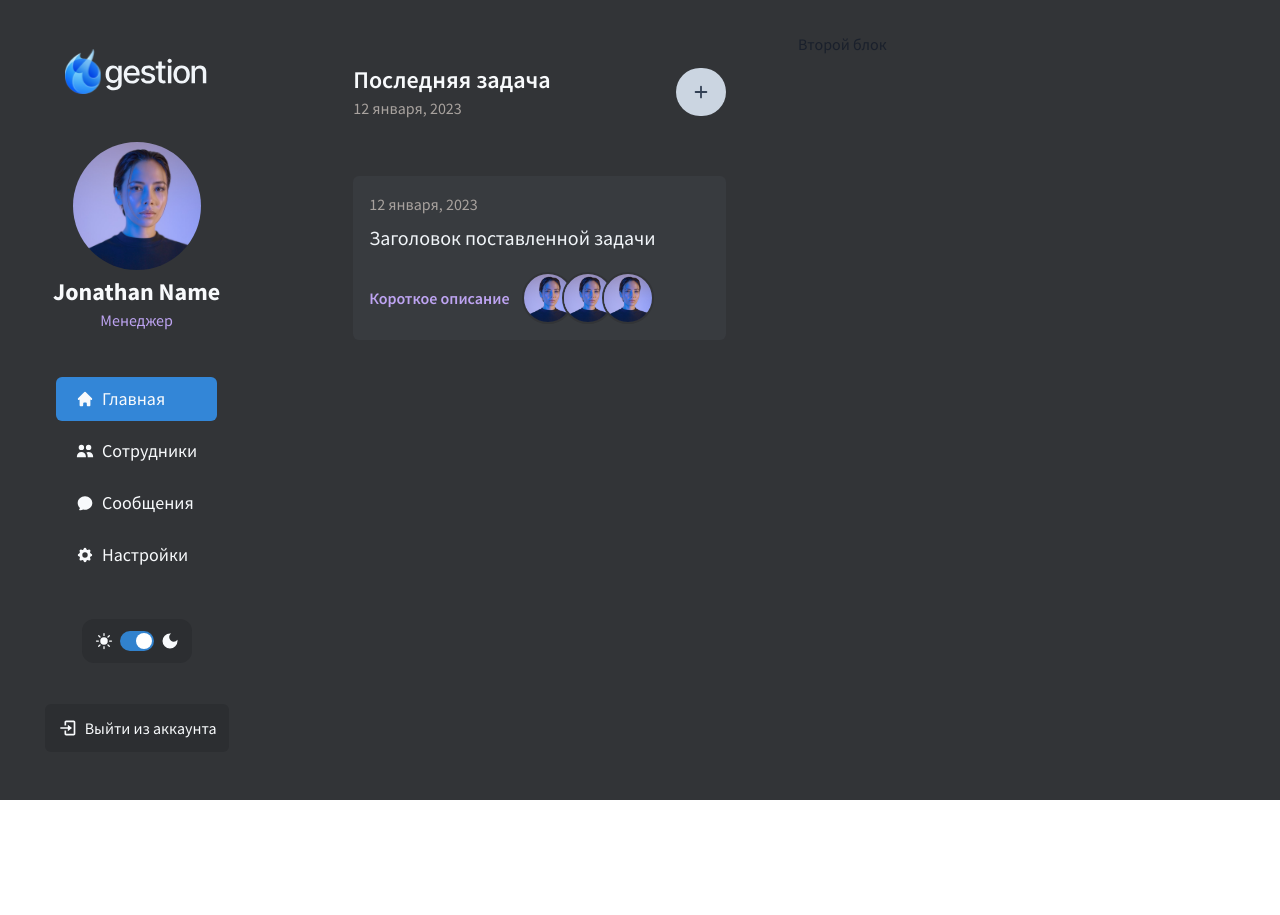
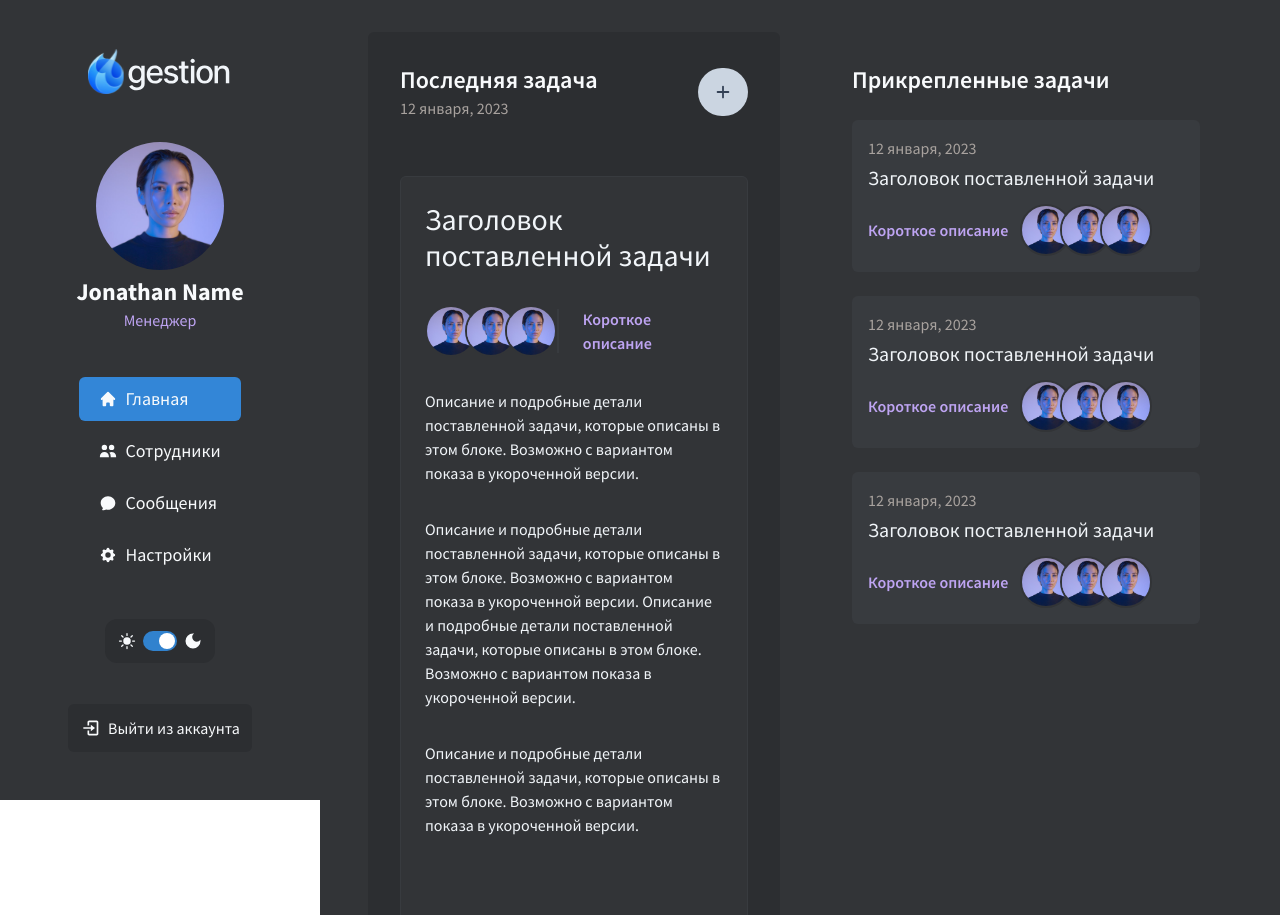
Before and after one commit to shtramvasov/gestion-cms, a React (Vite) app: page / in a window 1280 px wide. Shown: the top 915 px of the page. Before the commit the page ends 800 px from the top, so only its background shows below. Built offline with nearby package versions, Linux system fonts and the light colour scheme.

Commit message:
PinnedSection and Sidebar fix

```diff
--- a/src/components/Layout/Layout.module.scss
+++ b/src/components/Layout/Layout.module.scss
@@ -3,7 +3,7 @@
 }
 
 .wrapper {
-	@apply flex flex-wrap py-8 px-12 w-full bg-slate-200 dark:bg-gest-slate-700;
+	@apply flex flex-wrap md:ml-80 py-8 px-12 w-full bg-slate-200 dark:bg-gest-slate-700;
 
   h1 {
     @apply h-1/2 w-1/4
--- a/src/components/Layout/Sidebar/Sidebar.module.scss
+++ b/src/components/Layout/Sidebar/Sidebar.module.scss
@@ -1,6 +1,6 @@
 .sidebar {
-	@apply flex justify-between md:justify-items-stretch items-center
+	@apply flex md:fixed md:h-screen justify-between md:justify-items-stretch items-center
     px-5 py-4 md:px-0 md:flex-col md:py-12
-    w-screen md:w-80
+    md:w-80
   bg-slate-100 text-gray-800 dark:bg-gest-slate-700 dark:text-slate-50;
 }
--- a/src/pages/DashboardPage/DashboardPage.module.scss
+++ b/src/pages/DashboardPage/DashboardPage.module.scss
@@ -1,7 +1,3 @@
 .container {
 	@apply flex flex-col lg:flex-row gap-6 lg:gap-10 w-full;
 }
-
-.second {
-	@apply bg-slate-400 dark:bg-gest-slate-700 lg:w-1/2;
-}
--- a/src/pages/DashboardPage/DashboardPage.tsx
+++ b/src/pages/DashboardPage/DashboardPage.tsx
@@ -1,6 +1,7 @@
 import { FC } from 'react'
 import Layout from '@components/Layout/Layout'
 import TasksSection from '@pages/DashboardPage/TasksSection/TasksSection'
+import PinnedSection from './PinnedSection/PinnedSection'
 import styles from './DashboardPage.module.scss'
 
 const DashboardPage: FC = () => {
@@ -8,7 +9,7 @@ const DashboardPage: FC = () => {
 		<Layout>
 			<div className={styles.container}>
 				<TasksSection />
-				<div className={styles.second}>Второй блок</div>
+				<PinnedSection />
 			</div>
 		</Layout>
 	)
--- /dev/null
+++ b/src/pages/DashboardPage/PinnedSection/PinnedSection.module.scss
@@ -0,0 +1,3 @@
+.container {
+  @apply flex flex-col gap-6 dark:bg-gest-slate-700 lg:w-1/2 p-6 lg:p-8
+}
--- /dev/null
+++ b/src/pages/DashboardPage/PinnedSection/PinnedSection.tsx
@@ -0,0 +1,17 @@
+import { FC } from 'react'
+import Heading from '@components/Heading/Heading'
+import TaskItem from '@pages/DashboardPage/TaskItem/TaskItem'
+import styles from './PinnedSection.module.scss'
+
+const PinnedSection: FC = () => {
+	return (
+		<section className={styles.container}>
+			<Heading text='Прикрепленные задачи' />
+			<TaskItem pinned/>
+			<TaskItem pinned/>
+			<TaskItem pinned/>
+		</section>
+	)
+}
+
+export default PinnedSection
--- a/src/pages/DashboardPage/TaskItem/TaskItem.module.scss
+++ b/src/pages/DashboardPage/TaskItem/TaskItem.module.scss
@@ -9,7 +9,7 @@ text-gray-800 dark:text-slate-100
 	}
 
 	&.pinned {
-		@apply lg:p-4 gap-2 bg-slate-200 border-slate-300 dark:border-none dark:bg-gest-slate-600;
+		@apply lg:p-4 gap-1 bg-slate-200 border-slate-300 dark:border-none dark:bg-gest-slate-600;
 
 		h2 {
 			@apply text-xl;
@@ -29,7 +29,7 @@ text-gray-800 dark:text-slate-100
 	}
 
 	&.pinned {
-		@apply justify-end flex-row-reverse gap-3 pt-3;
+		@apply justify-end flex-row-reverse gap-3 pt-2;
 
 		p {
 			@apply pl-0 border-none;
@@ -40,3 +40,15 @@ text-gray-800 dark:text-slate-100
 .overlap {
 	@apply border-2 rounded-full border-white dark:border-gest-slate-700;
 }
+
+.author {
+	@apply flex gap-3 items-center lg:pt-12;
+
+	p {
+		@apply text-slate-400 dark:text-stone-400 text-sm;
+
+    span {
+      @apply font-semibold text-gest-accent-blue-400 dark:text-gest-accent-indigo
+    }
+	}
+}
--- a/src/pages/DashboardPage/TaskItem/TaskItem.tsx
+++ b/src/pages/DashboardPage/TaskItem/TaskItem.tsx
@@ -21,33 +21,30 @@ const TaskItem: FC<ITask> = ({ pinned }) => {
 				<p>Короткое описание</p>
 			</div>
 			{!pinned ? (
-				<p>
-					Описание и подробные детали поставленной задачи, которые описаны в
-					этом блоке. Возможно с вариантом показа в укороченной версии.
-				</p>
+				<>
+					<p>
+						Описание и подробные детали поставленной задачи, которые описаны в
+						этом блоке. Возможно с вариантом показа в укороченной версии.
+					</p>
+					<p>
+						Описание и подробные детали поставленной задачи, которые описаны в
+						этом блоке. Возможно с вариантом показа в укороченной версии.
+						Описание и подробные детали поставленной задачи, которые описаны в
+						этом блоке. Возможно с вариантом показа в укороченной версии.
+					</p>
+					<p>
+						Описание и подробные детали поставленной задачи, которые описаны в
+						этом блоке. Возможно с вариантом показа в укороченной версии.
+					</p>
+					<div className={styles.author}>
+						<p>
+							Добавлено менеджером <span>Jonathan Name</span>
+						</p>
+						<Avatar size='sm' />
+					</div>
+				</>
 			) : null}
 		</div>
-		// <div className={styles.container}>
-		// 	<h2>Заголовок поставленной задачи</h2>
-		// 	<div className={styles.team}>
-		// 		<div className='flex gap-1 -space-x-4'>
-		// 			<Avatar className={styles.overlap} size='sm' />
-		// 			<Avatar className={styles.overlap} size='sm' />
-		// 			<Avatar className={styles.overlap} size='sm' />
-		// 		</div>
-		// 		<p>Короткое описание</p>
-		// 	</div>
-		// 	<p>
-		// 		Описание и подробные детали поставленной задачи, которые описаны в этом
-		// 		блоке. Возможно с вариантом показа в укороченной версии.
-		// 	</p>
-		// 	<p>
-		// 		Описание и подробные детали поставленной задачи, которые описаны в этом
-		// 		блоке. Возможно с вариантом показа в укороченной версии.
-		// 		Описание и подробные детали поставленной задачи, которые описаны в этом
-		// 		блоке. Возможно с вариантом показа в укороченной версии.
-		// 	</p>
-		// </div>
 	)
 }
 
--- a/src/pages/DashboardPage/TasksSection/TasksSection.module.scss
+++ b/src/pages/DashboardPage/TasksSection/TasksSection.module.scss
@@ -1,8 +1,6 @@
 .container {
-	@apply flex flex-col gap-8 lg:gap-14 lg:w-1/2 rounded-md p-6 lg:p-8 ;
+	@apply flex flex-col gap-8 lg:gap-14 lg:w-1/2 rounded-md p-6 lg:p-8 bg-slate-100 dark:bg-gest-slate-800;
 }
-
-// bg-slate-100 dark:bg-gest-slate-800
 
 .header {
 	@apply flex justify-between items-center;
--- a/src/pages/DashboardPage/TasksSection/TasksSection.tsx
+++ b/src/pages/DashboardPage/TasksSection/TasksSection.tsx
@@ -14,7 +14,7 @@ const TasksSection: FC = () => {
 					<HiPlus />
 				</UIButton>
 			</div>
-			<TaskItem pinned/>
+			<TaskItem />
 		</section>
 	)
 }
```
